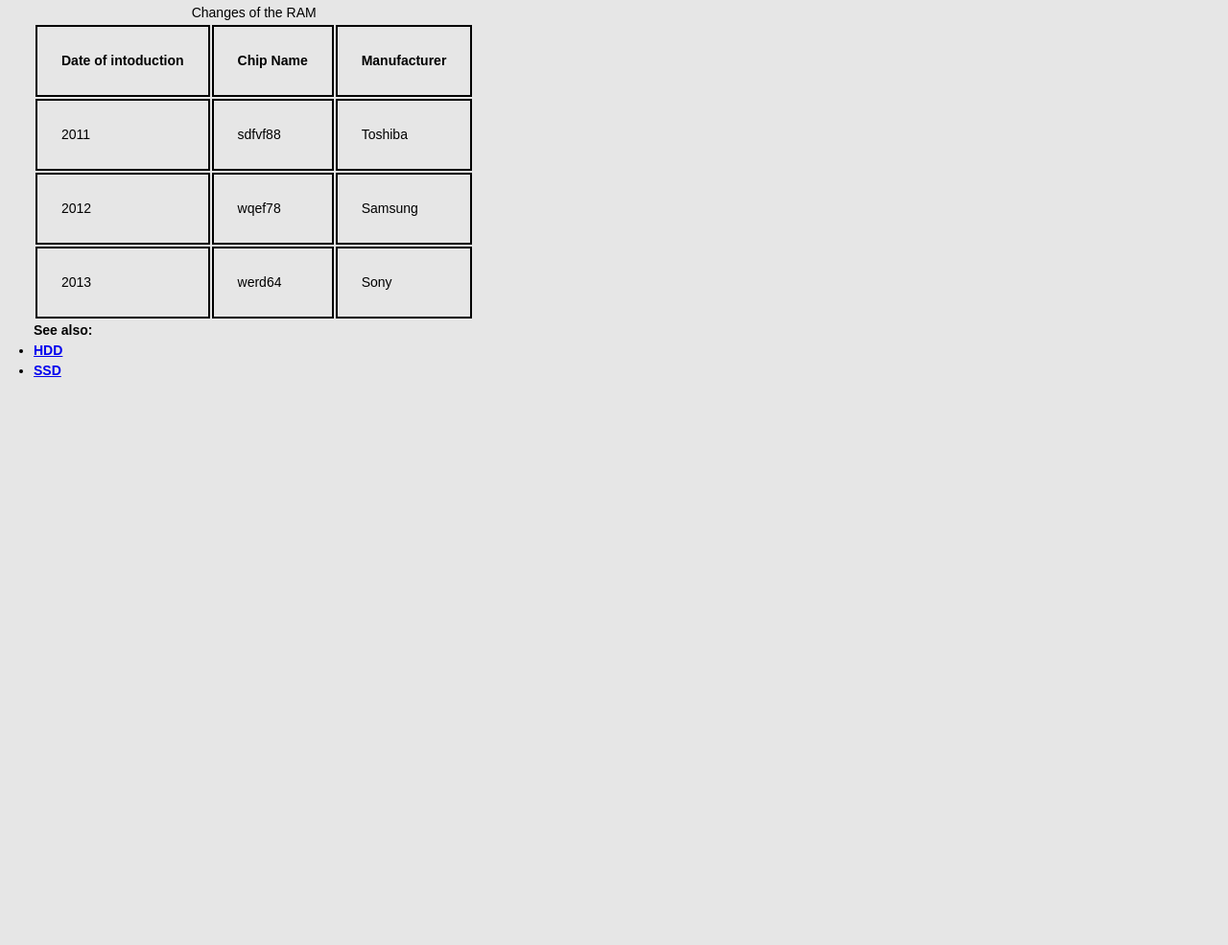
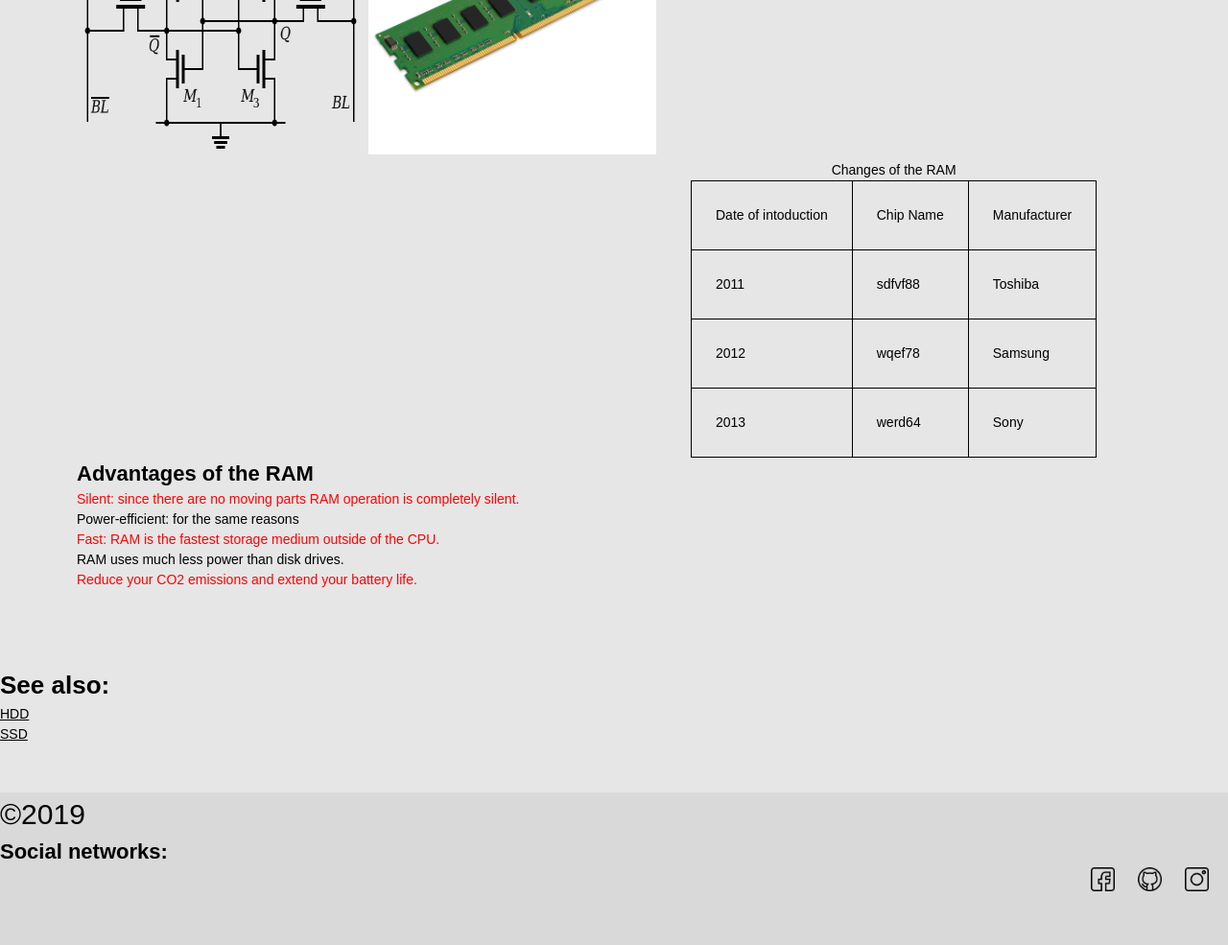
Before and after one commit to Krynytsky/oktenhomework, a plain HTML site: page firstLectionHomework/index.html in a window 1280 px wide. Shown: the part 1385-2370 px from the top of the page at 96% size. Before the commit the page ends 1817 px from the top, so only its background shows below. Drawn offline with Linux system fonts and the light colour scheme.

Commit message:
first HW done

```diff
--- a/firstLectionHomework/css/style.css
+++ b/firstLectionHomework/css/style.css
@@ -1,40 +1,159 @@
+/* http://meyerweb.com/eric/tools/css/reset/
+   v2.0 | 20110126
+   License: none (public domain)
+*/
+
+html, body, div, span, applet, object, iframe,
+h1, h2, h3, h4, h5, h6, p, blockquote, pre,
+a, abbr, acronym, address, big, cite, code,
+del, dfn, em, img, ins, kbd, q, s, samp,
+small, strike, strong, sub, sup, tt, var,
+b, u, i, center,
+dl, dt, dd, ol, ul, li,
+fieldset, form, label, legend,
+table, caption, tbody, tfoot, thead, tr, th, td,
+article, aside, canvas, details, embed,
+figure, figcaption, footer, header, hgroup,
+menu, nav, output, ruby, section, summary,
+time, mark, audio, video {
+	margin: 0;
+	padding: 0;
+	border: 0;
+	font-size: 100%;
+	font: inherit;
+	vertical-align: baseline;
+}
+/* HTML5 display-role reset for older browsers */
+article, aside, details, figcaption, figure,
+footer, header, hgroup, menu, nav, section {
+	display: block;
+}
+body {
+	line-height: 1;
+}
+ol, ul {
+	list-style: none;
+}
+blockquote, q {
+	quotes: none;
+}
+blockquote:before, blockquote:after,
+q:before, q:after {
+	content: '';
+	content: none;
+}
+table {
+	border-collapse: collapse;
+	border-spacing: 0;
+}
 
 *{
-    margin: 0;
-    padding: 0;
+  margin: 0;
+  padding: 0;
+}
 
-
-}
 body {
     font-size: 14px;
     font-family: Arial, Helvetica, sans-serif;
     text-align: justify;
     line-height: 1.5;
-    margin: 35px;
     background-color:#e6e6e6;
 }
-a {
-    font-weight: 900;
+
+main a{
+    font-weight: bolder;
+    color: red;
 }
 a:hover{
-    color: red;
+    color:green;
+
 }
-
-
 img {
     width: 300px;
     height: 300px;
 }
-#changesOfTheRam,  th, td {
+th,td,tr {
     margin: 35px;
     padding: 25px;
-    border: 2px solid black;
-    border-collapse: collapse;
+    border: 1px solid black;
 }
+.changesOfTheRam {
+  margin-left: 40rem;
+
+}
+
 img#logo {
     width: 10em;
     height: 160px;
 }
-div#search{
-    margin-left: 90%;
+.social-icons {
+    text-align: right;
 }
+.social-icons li {
+    display:inline-block;
+    margin-bottom: 50px;
+
+}
+.social-icons li a {
+    border-bottom: none;
+}
+.social-icons li img {
+    width:25px;
+    height:25px;
+    margin-right: 20px;
+}
+/* headers size */
+h1 {
+    font-size: 30px;
+
+}
+h2 {
+    font-size: 26px;
+}
+h3 {
+    font-size: 22px;
+}
+h1,h2,h3 {
+    font-weight: 800;
+}
+main {
+    margin: 80px;
+}
+  header {
+    height: 50%;
+    width: 100%;
+    background-color: #d9d9d9;
+  }
+  nav {
+    margin-left: 50px;
+    margin-top: 25px;
+  }
+  .nav,li,a{
+    color:#000000;
+  }
+.nav li:nth-child(2n+1) a{
+  color: red;
+
+
+}
+
+  footer {
+    background-color: #d9d9d9;
+
+  }
+  .copyright {
+    margin-top: 50px;
+    font-size: 30px;
+    text-align: left;
+  }
+  .socialNet {
+    text-align: center;
+    display: inline;
+  }
+  li {
+    color: black;
+
+  }
+  li:nth-child(2n+1){
+    color: red;
+  }
--- a/firstLectionHomework/index.html
+++ b/firstLectionHomework/index.html
@@ -12,7 +12,7 @@
 <body>
     <header>
         <div class="logo" role="banner">
-                <a class="mw-wiki-logo" href="https://wikipedia.org"
+                <a class="logo" href="https://wikipedia.org"
                 title="Перейти на головну сторінку"> <img src="img/wiki.png"
                 alt="logo" id="logo"></a>
         </div>
@@ -20,14 +20,14 @@
 
 
 
-<nav>
+<nav class="nav">
     <h3>Content</h3>
         <ul>
-            <li> <a href="#history">History</a> </li>
-            <li> <a href="#types">Types</a> </li>
-            <li> <a href="#memoryCell">Memory cell</a> </li>
-            <li> <a href="#addressing">Addressing</a> </li>
-            <li> <a href="#seeAlso">See also</a> </li>
+            <li> <a href="#history">History</a>History</li>
+            <li> <a href="#types">Types</a></li>
+            <li> <a href="#memoryCell">Memory cell</a></li>
+            <li> <a href="#addressing">Addressing</a></li>
+            <li> <a href="#seeAlso">See also</a></li>
 
         </ul>
 </nav>
@@ -37,7 +37,7 @@
 <main>
     <article>
             <h1>Random-access memory</h1>
-                <section class="intro">
+                <section>
                         <h2>Intro</h2><!-- Some information about RAM -->
                         <b>Random-access memory  <i>(RAM /ram/)</i></b>is a form of
                         <a href="https://en.wikipedia.org/wiki/Computer_memory" target="_blank">computer memory</a>  that can be read and changed in any order, typically used to store working data and machine code.[1][2] A random-access memory device allows
@@ -68,8 +68,8 @@
                         Samsung KM48SL2000 chip in 1992.
 
                 </section>
-                <section class="history">
-                        <h2><a id="history">History</a></h2>
+                <section>
+                        <h2 id="history">History</h2>
                         <hr>
                             <a href="https://en.wikipedia.org/wiki/History_of_computing_hardware" target="_blank">Early computers</a>
                             Early computers used relays, mechanical counters[4] or delay lines for main memory
@@ -93,8 +93,8 @@
 
                 </section>
 
-                <section class="types">
-                        <h2><a id="types">Types</a></h2>
+                <section>
+                        <h2 id="types">Types</h2>
                         <hr>
                             The two widely used forms of modern RAM are static RAM <a href="https://en.wikipedia.org/wiki/Static_random-access_memory">(SRAM)</a>  and dynamic RAM
                             (DRAM). In SRAM, a bit of data is stored using the state of a six-transistor
@@ -110,8 +110,8 @@
 
                 </section>
 
-                <section class="memoryCell">
-                    <h2><a id="memoryCell">Memory cell</a></h2>
+                <section>
+                    <h2 id="memoryCell">Memory cell</h2>
                     <hr>
                         The memory cell is the fundamental building block of computer memory. The memory
                         cell is an electronic circuit that stores one bit of binary information and it must
@@ -161,13 +161,25 @@
 
                 </div>
 
+               <section>
+                   <h3>Advantages of the RAM</h3>
+                    <ol>
+                            <li>Silent: since there are no moving parts RAM operation is completely silent.</li>
+                            <li>Power-efficient: for the same reasons</li>
+                            <li>Fast: RAM is the fastest storage medium outside of the CPU.</li>
+                            <li>RAM uses much less power than disk drives.</li>
+                            <li>Reduce your CO2 emissions and extend your battery life.</li>
+                        </ol>
+               </section>
+
+
 
     </article>
 </main>
 
 
 <aside>
-    <b><a id="seeAlso">See also:</a></b>
+    <h2 id="seeAlso">See also:</h2>
     <ul>
         <li><a href="https://en.wikipedia.org/wiki/Hard_disk_drive">HDD</a></li>
         <li><a href="https://en.wikipedia.org/wiki/Solid-state_drive">SSD</a></li>
@@ -176,7 +188,17 @@
 
 
 <footer>
+    <div class="copyright">
+            &copy;2019
+    </div>
 
+    <h3 class="socialNet">Social networks:</h3>
+
+    <ul class="social-icons">
+        <li><a href="https://www.facebook.com/" target="_blank"><img src="img/facebook.png" alt="facebook"></a></li>
+        <li><a href="https://github.com/" target="_blank"><img src="img/github.png" alt="github"></a></li>
+        <li><a href="https://www.instagram.com/" target="_blank"><img src="img/instagram.png" alt=""></a></li>
+    </ul>
 
 </footer>
 
--- a/firstPracticeHomework/css/style.css
+++ b/firstPracticeHomework/css/style.css
@@ -1,5 +1,13 @@
+* {
+    margin: 0;
+
+}
 table, th, td{
     border: 2px solid black;
     border-collapse: collapse;
     margin: 25px;
 }
+img {
+    width: 300px;
+    height:300px;
+}
```
Also changed, not shown: firstLectionHomework/img/facebook.png (added), firstLectionHomework/img/github.png (added), firstLectionHomework/img/google-plus.png (added), firstLectionHomework/img/instagram.png (added), practice3/index.html (added).
